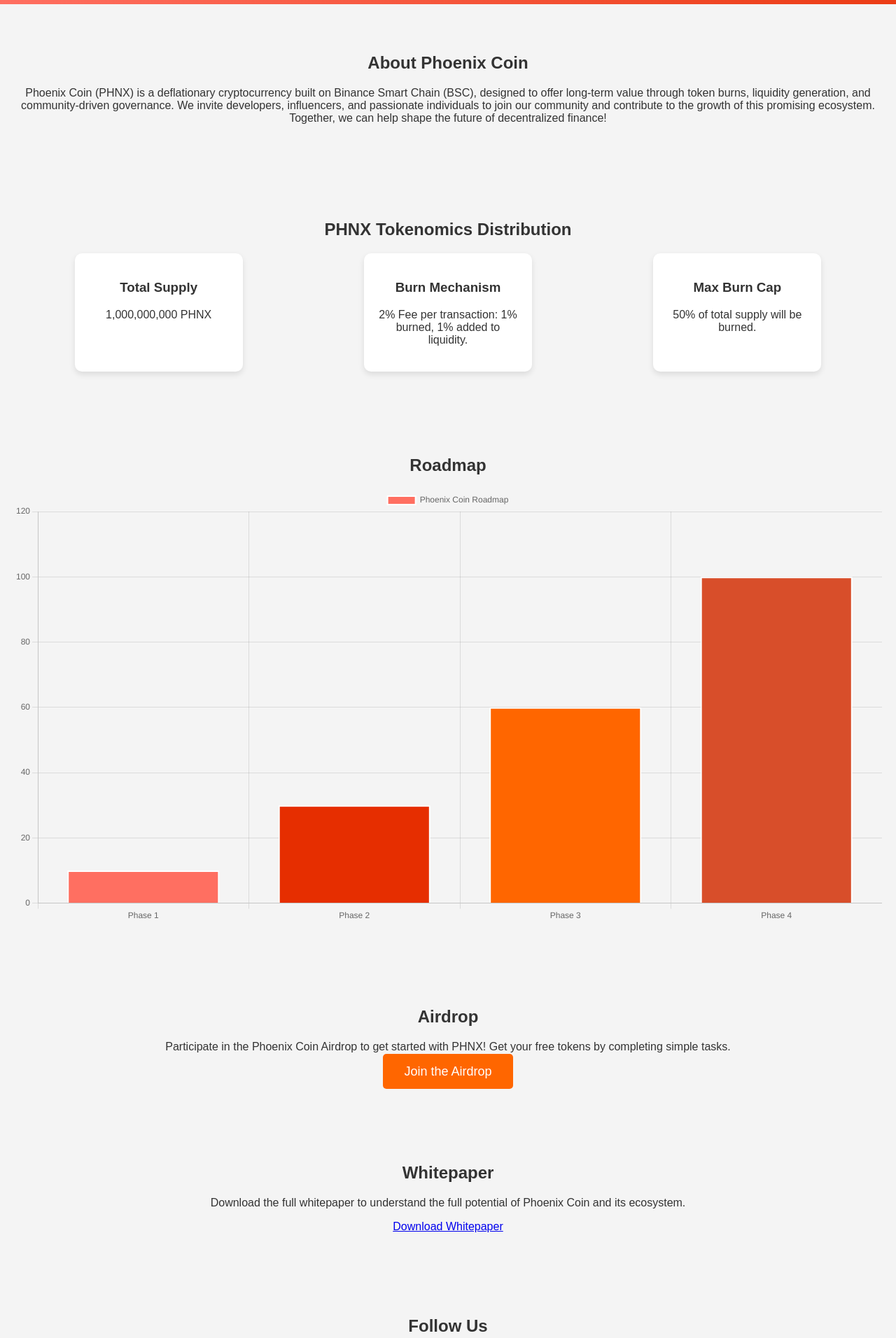
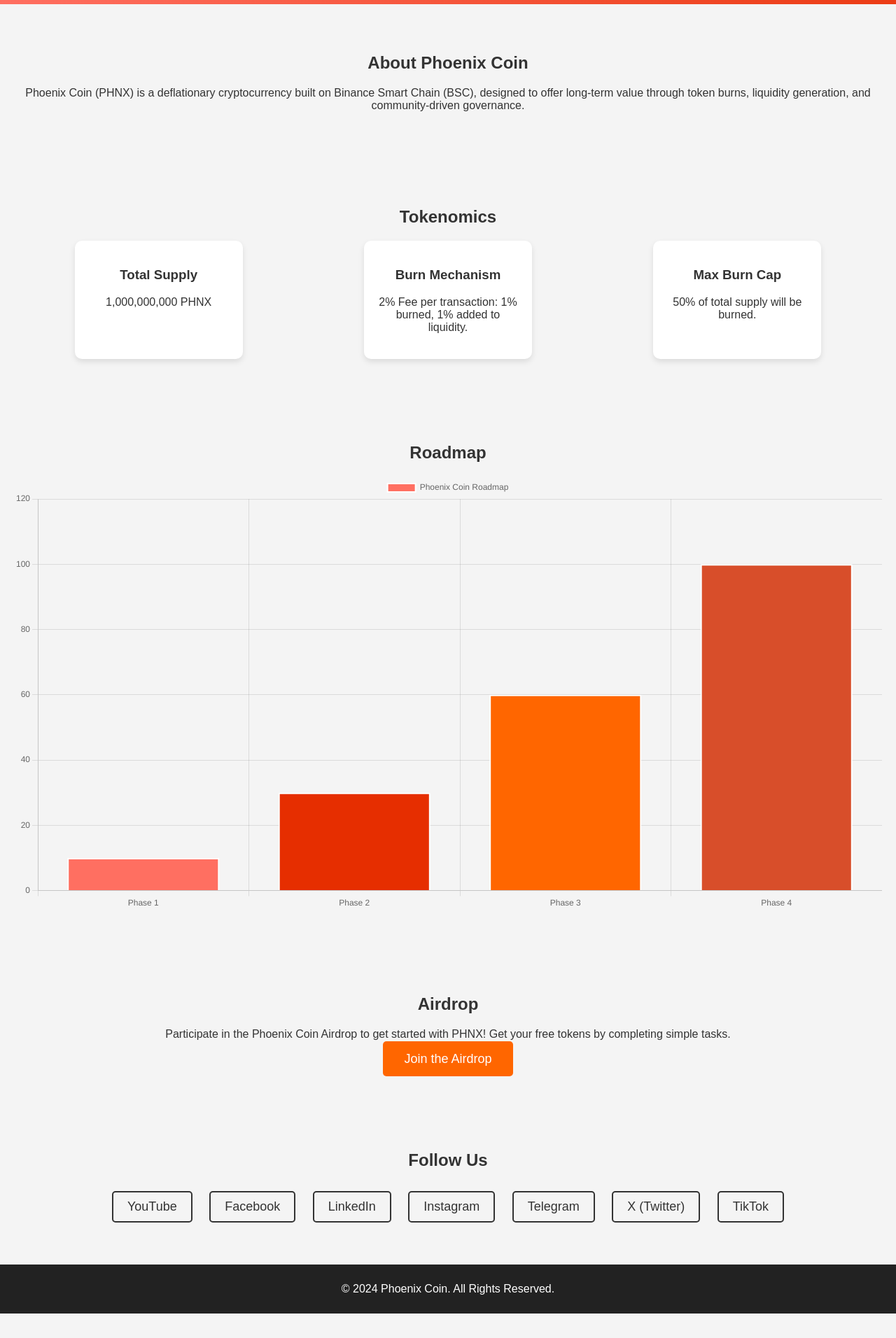
Before and after one commit to lordhemmy1/Phoenix-Coin-Website, a plain HTML site: page index.html in a window 1280 px wide. Shown: the part 460-2372 px from the top of the page at 70% size. After the commit the page ends 2337 px from the top, so only its background shows below. Drawn offline with nearby package versions, Linux system fonts and the light colour scheme.

Commit message:
Update index.html

```diff
--- a/index.html
+++ b/index.html
@@ -28,7 +28,6 @@
         <li><a href="#roadmap">Roadmap</a></li>
         <li><a href="#airdrop">Airdrop</a></li>
         <li><a href="#contact">Contact</a></li>
-        <li><a href="#whitepaper">Whitepaper</a></li>
       </ul>
     </nav>
   </header>
@@ -43,12 +42,12 @@
   <!-- About Section -->
   <section id="about">
     <h2>About Phoenix Coin</h2>
-    <p>Phoenix Coin (PHNX) is a deflationary cryptocurrency built on Binance Smart Chain (BSC), designed to offer long-term value through token burns, liquidity generation, and community-driven governance. We invite developers, influencers, and passionate individuals to join our community and contribute to the growth of this promising ecosystem. Together, we can help shape the future of decentralized finance!</p>
+    <p>Phoenix Coin (PHNX) is a deflationary cryptocurrency built on Binance Smart Chain (BSC), designed to offer long-term value through token burns, liquidity generation, and community-driven governance.</p>
   </section>
 
   <!-- Tokenomics Section -->
   <section id="tokenomics">
-    <h2>PHNX Tokenomics Distribution</h2>
+    <h2>Tokenomics</h2>
     <div class="tokenomics-container">
       <div class="tokenomics-box">
         <h3>Total Supply</h3>
@@ -80,15 +79,6 @@
     <a href="https://your-airdrop-link.com" class="cta-button">Join the Airdrop</a>
   </section>
 
-  <!-- Whitepaper Section -->
-  <section id="whitepaper">
-    <h2>Whitepaper</h2>
-    <p class="text-center">Download the full whitepaper to understand the full potential of Phoenix Coin and its ecosystem.</p>
-    <div class="text-center">
-      <a href="assets/phnxwhitepaper.pdf" class="btn btn-lg btn-info" download="phnxwhitepaper.pdf">Download Whitepaper</a>
-    </div>
-  </section>
-
   <!-- Social Media Section -->
   <section id="contact">
     <h2>Follow Us</h2>
@@ -111,4 +101,4 @@
   <!-- JavaScript -->
   <script src="script.js"></script>
 </body>
-</html>
+                                                                                                                           </html>
```
